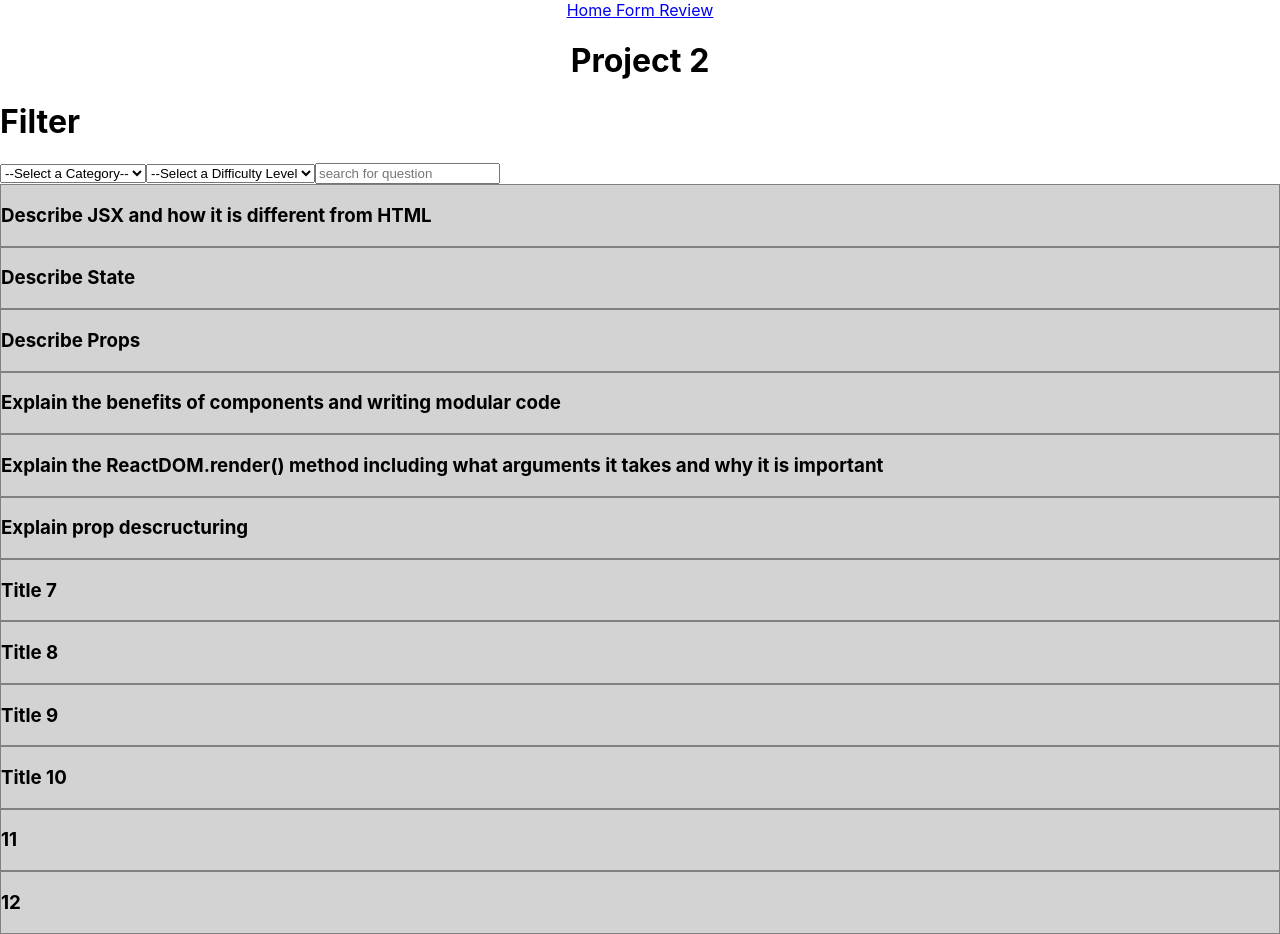
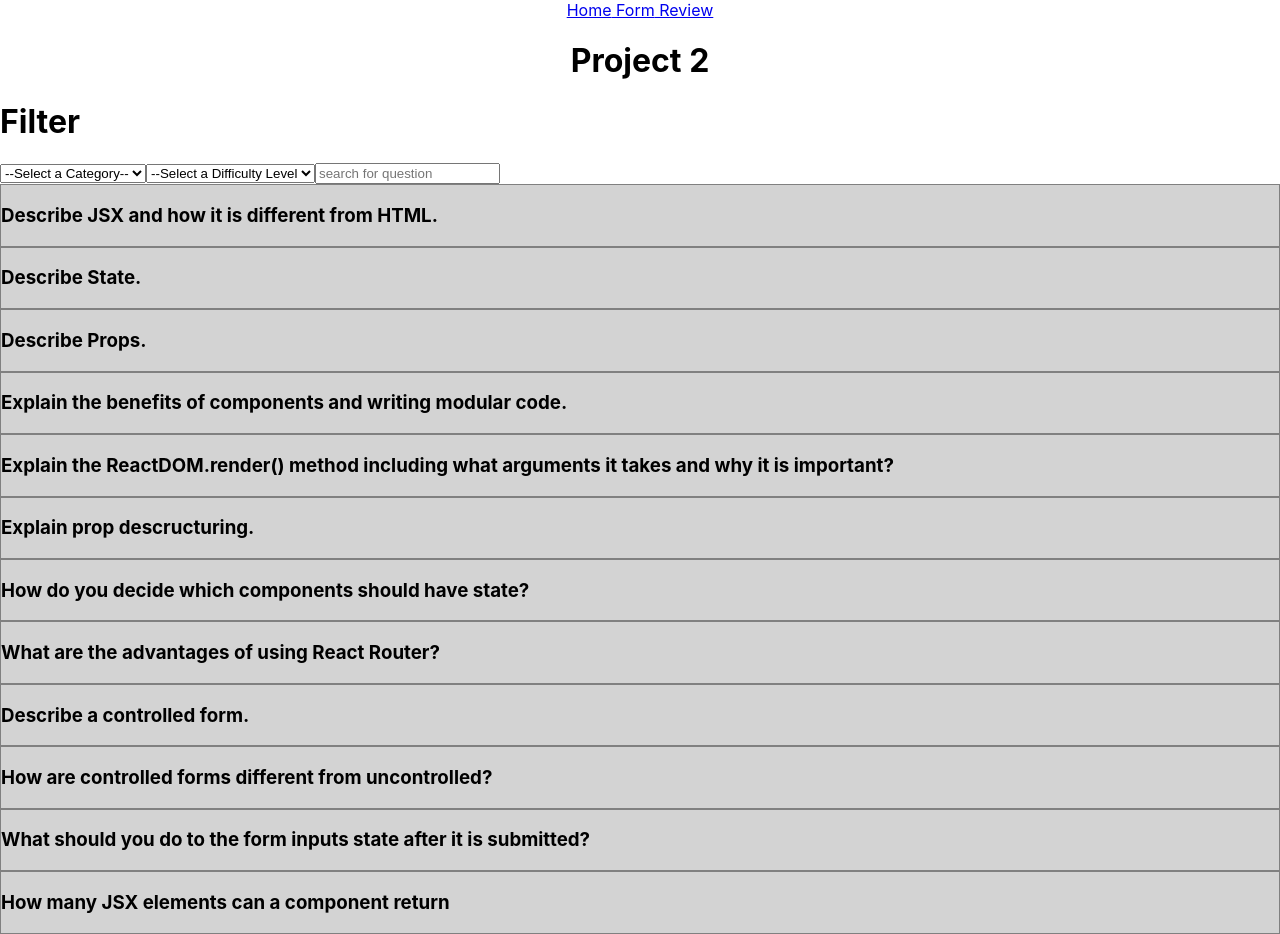
Before and after one commit to CooleyWC/project-phase-2, a React (Create React App) app in the folder my-app/: page / in a window 1280 px wide. Built offline with nearby package versions, Linux system fonts and the light colour scheme; data requests are answered from the project's data file.

Commit message:
updated db.json

```diff
--- a/my-app/db.json
+++ b/my-app/db.json
@@ -2,7 +2,7 @@
   "questions": [
     {
       "id": 1,
-      "title": "Describe JSX and how it is different from HTML",
+      "title": "Describe JSX and how it is different from HTML.",
       "answer": "JSX stands for JavaScript XML. It is a syntax extension for JavaScript that allows you to write HTML-like code within your JavaScript code. JSX is primarily used in React applications to define the structure and appearance of the user interface.JSX looks similar to HTML, but it is not exactly the same. It allows you to write HTML-like elements and components, but it also allows you to include JavaScript expressions within curly braces {}. This makes it easy to dynamically generate content and handle logic within your user interfaces.",
       "category": "jsx",
       "difficulty": "easy",
@@ -11,7 +11,7 @@
     },
     {
       "id": 2,
-      "title": "Describe State",
+      "title": "Describe State.",
       "answer": "useState is a React hook that allows you to add state to functional components. It takes an initial value as an argument and returns an array with two elements: the current state value and a function to update it. By using useState, you can manage and update state within your functional components, enabling dynamic and interactive behavior in your React applications.",
       "category": "state",
       "difficulty": "medium",
@@ -20,7 +20,7 @@
     },
     {
       "id": 3,
-      "title": "Describe Props",
+      "title": "Describe Props.",
       "answer": "Props, short for properties, are a way to pass data from a parent component to a child component in React. They are read-only and immutable, meaning that the child component cannot modify the props it receives. Props allow for the reuse of components and enable dynamic rendering based on the data passed to them.",
       "category": "components-props",
       "difficulty": "easy",
@@ -29,7 +29,7 @@
     },
     {
       "id": 4,
-      "title": "Explain the benefits of components and writing modular code",
+      "title": "Explain the benefits of components and writing modular code.",
       "answer": "Components and modular code provide benefits such as reusability, maintainability, scalability, and collaboration. They allow you to break down your code into smaller reusable pieces that can be easily maintained and updated. This approach makes it easier to scale your application and collaborate with other developers. Additionally, modular code improves testability and readability, leading to more efficient and understandable",
       "category": "components-props",
       "difficulty": "easy",
@@ -38,7 +38,7 @@
     },
     {
       "id": 5,
-      "title": "Explain the ReactDOM.render() method including what arguments it takes and why it is important",
+      "title": "Explain the ReactDOM.render() method including what arguments it takes and why it is important?",
       "answer": "The ReactDOM.render() method is a crucial part of React. It takes two arguments: the first is the element or component you want to render, and the second is the DOM element where you want to render it. This method is important because it is responsible for rendering your React components into the browser's DOM. It allows you to update the user interface by re-rendering components when the underlying data changes, providing a smooth and dynamic user experience.",
       "category": "components-props",
       "difficulty": "easy",
@@ -47,7 +47,7 @@
     },
     {
       "id": 6,
-      "title": "Explain prop descructuring",
+      "title": "Explain prop descructuring.",
       "answer": "Prop destructuring is a technique in JavaScript and React that allows you to extract specific properties from an object and assign them to variables with the same names. By using curly braces {} and specifying the property names, you can destructure props directly in the function signature or within the function body. This approach simplifies the code and makes it easier to access and use specific props in your components. It also helps improve readability and maintainability by clearly indicating which props are being used.",
       "category": "components-props",
       "difficulty": "easy",
@@ -56,8 +56,8 @@
     },
     {
       "id": 7,
-      "title": "Title 7",
-      "answer": "Title 7 answer",
+      "title": "How do you decide which components should have state?",
+      "answer": "When deciding which components should have state, consider if the data is unique to that component or if it needs to be shared across multiple components. If the data needs to be shared, it's best to lift the state up to a common ancestor component. Also, think about whether the data will change over time and if it needs to be updated and rendered dynamically. Finally, consider if the state will affect the rendering or behavior of the component.",
       "category": "state",
       "difficulty": "advanced",
       "code": "./logo192.png",
@@ -65,45 +65,46 @@
     },
     {
       "id": 8,
-      "title": "Title 8",
-      "answer": "Title 8 answer",
+      "title": "What are the advantages of using React Router?",
+      "answer": "React Router provides several advantages for building single-page applications. It enables navigation between different components without reloading the entire page, improving user experience. It allows for dynamic routing, where components are rendered based on the current URL. React Router also provides features like nested routes, route parameters, and query parameters, making it easy to handle complex routing scenarios. Additionally, it integrates well with React's component-based architecture, allowing for seamless integration with other React libraries and frameworks.",
       "category": "router",
-      "difficulty": "medium",
+      "difficulty": "easy",
       "code": "./logo192.png",
       "review": false
     },
     {
       "id": 9,
-      "title": "Title 9",
-      "answer": "Title 9 answer",
+      "title": "Describe a controlled form.",
+      "answer": "A controlled form is a form in which the form input elements are controlled by React state. The values of the form inputs are stored in the state and are updated through event handlers. This allows for easy access to and manipulation of form data, as well as the ability to validate and handle form submissions before updating the state or making API calls.",
+      "category": "forms",
+      "difficulty": "easy",
+      "code": "./logo192.png",
+      "review": false
+    },
+    {
+      "id": 10,
+      "title": "How are controlled forms different from uncontrolled?",
+      "answer": "Controlled forms and uncontrolled forms are two different approaches to handling form input in React. In a controlled form, the form input values are controlled by React state. This means that the value of each form input is stored in state and updated with an onChange event handler. This allows for more control and validation of form input. In an uncontrolled form, the form input values are managed by the DOM. This means that the value of each form input is accessed directly from the DOM using a ref. Uncontrolled forms are simpler to implement but may not provide as much control and validation as controlled forms. Both approaches have their pros and cons, and the choice between controlled and uncontrolled forms depends on the specific requirements of your application.",
       "category": "forms",
       "difficulty": "medium",
       "code": "./logo192.png",
       "review": false
     },
     {
-      "id": 10,
-      "title": "Title 10",
-      "answer": "Title 10 answer",
-      "category": "forms",
+      "id": 11,
+      "title": "What should you do to the form inputs state after it is submitted?",
+      "answer": "Set the form inputs back to empty strings so the user doesn't think the form did not submit properly",
+      "category": "jsx",
       "difficulty": "advanced",
       "code": "./logo192.png",
       "review": false
+
     },
     {
-      "title": "11",
-      "answer": "11",
+      "title": "How many JSX elements can a component return",
+      "answer": "Only 1",
       "category": "jsx",
-      "difficulty": "medium",
-      "code": "./logo192.png",
-      "review": false,
-      "id": 11
-    },
-    {
-      "title": "12",
-      "answer": "12",
-      "category": "jsx",
-      "difficulty": "medium",
+      "difficulty": "easy",
       "code": "./logo192.png",
       "review": false,
       "id": 12
--- a/my-app/src/ErrorPage.js
+++ b/my-app/src/ErrorPage.js
@@ -3,7 +3,7 @@ import React from 'react';
 const ErrorPage = () => {
     return (
         <div>
-            <h1>uh-oh</h1>
+            <p>uh-oh</p>
         </div>
     );
 };
```
Also changed, not shown: my-app/src/Main.js (deleted, +0 -13 lines).
